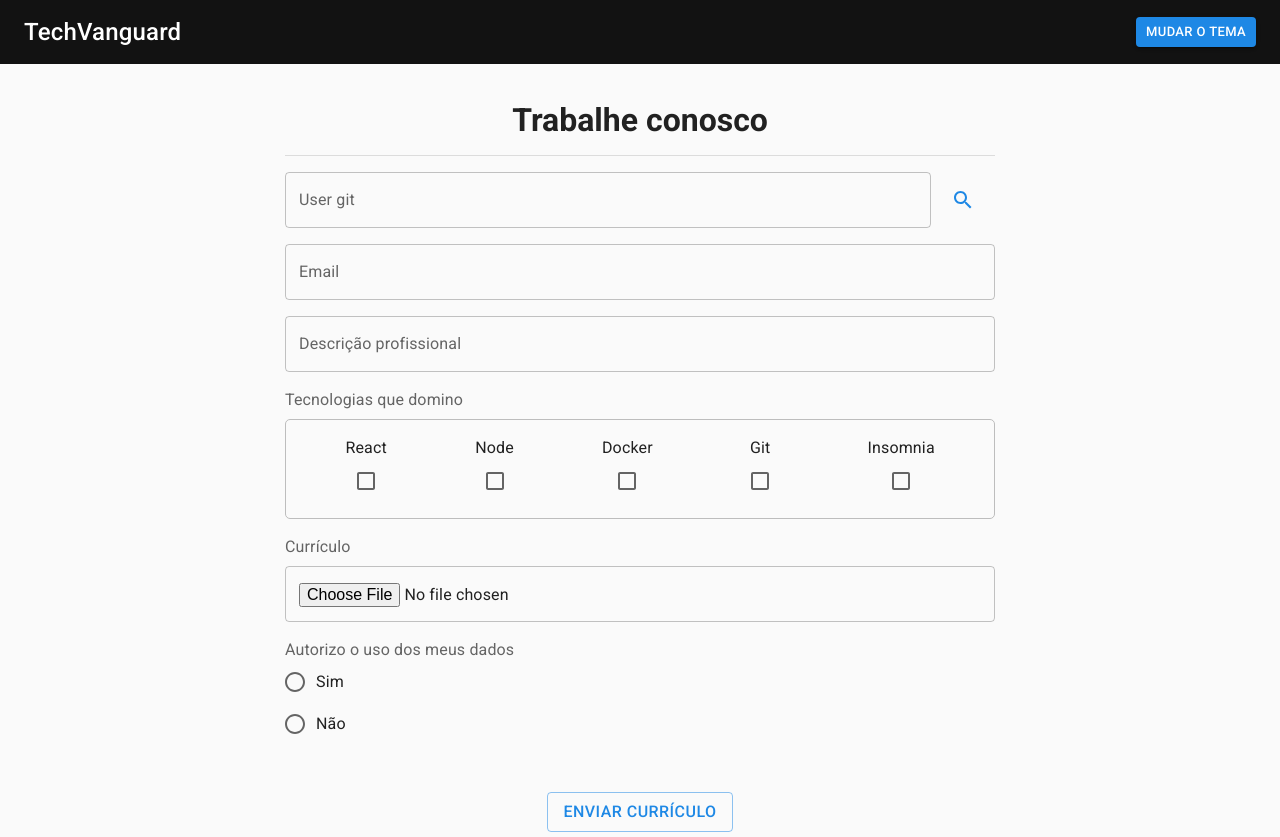
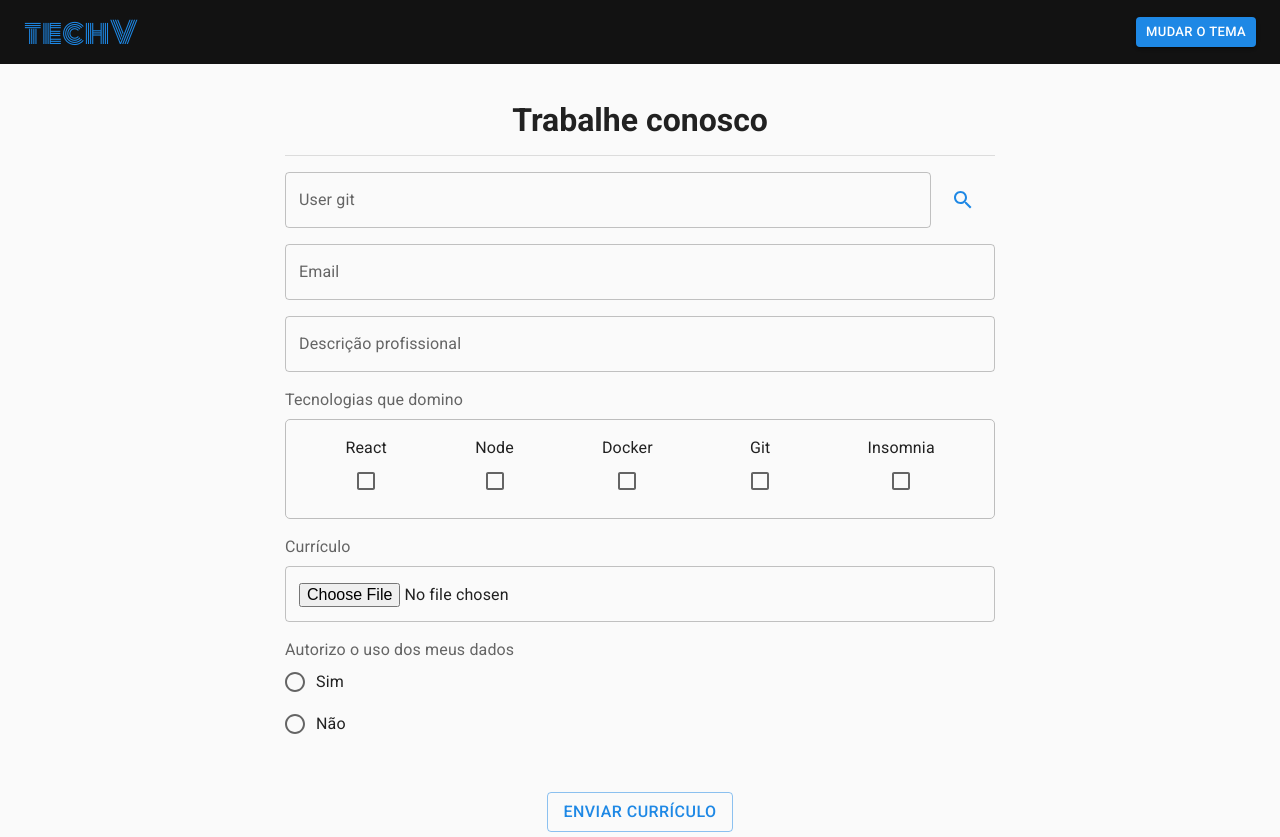
Before and after one commit to ottonSam/selection-process, a React (Create React App) app: page / in a window 1280 px wide. Built offline with nearby package versions, Linux system fonts and the light colour scheme.

Commit message:
UI review

```diff
--- a/src/components/AppAppBar/index.tsx
+++ b/src/components/AppAppBar/index.tsx
@@ -2,7 +2,7 @@ import { Button } from "@mui/material";
 import Box from "@mui/material/Box";
 import Link from "@mui/material/Link";
 import AppBar from "./AppBar";
-import { Toolbar } from "./styles";
+import { Logo, Toolbar } from "./styles";
 
 interface IProps {
   goToHome: () => void;
@@ -19,9 +19,8 @@ function AppAppBar({ goToHome, toggleTheme }: IProps) {
             underline="none"
             color="inherit"
             onClick={goToHome}
-            sx={{ fontSize: 24 }}
           >
-            {"TechVanguard"}
+            <Logo color="primary">techV</Logo>
           </Link>
           <Box
             sx={{
--- a/src/components/AppAppBar/styles.tsx
+++ b/src/components/AppAppBar/styles.tsx
@@ -1,3 +1,4 @@
+import { Typography } from "@mui/material";
 import { styled } from "@mui/material/styles";
 import MuiToolbar from "@mui/material/Toolbar";
 
@@ -7,3 +8,8 @@ export const Toolbar = styled(MuiToolbar)(({ theme }) => ({
     height: 50,
   },
 }));
+
+export const Logo = styled(Typography)`
+  font-family: "Monoton", sans-serif;
+  font-size: 30px;
+`;
--- a/src/styles/global.ts
+++ b/src/styles/global.ts
@@ -11,6 +11,6 @@ export default createGlobalStyle`
     background: ${(props) => props.theme.colors.background};
     font-size: 13px;
     color: ${(props) => props.theme.colors.text};
-    font-family: Montserrat, Roboto, Helvetica, Arial, sans-serif;
+    font-family: "Roboto", sans-serif;
   }
 `;
```
